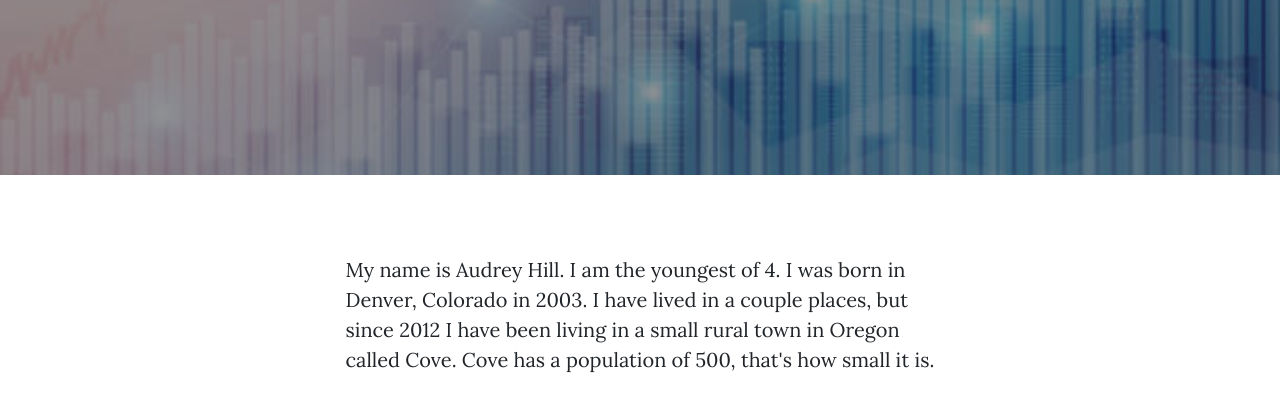
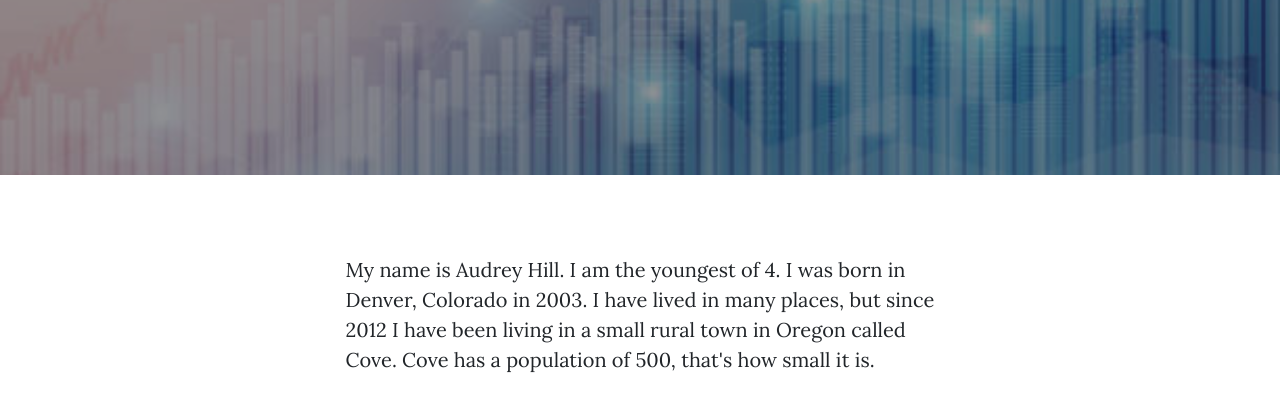
Before and after one commit to shortyofshire/IS201, a plain HTML site: page about.html in a window 1280 px wide. Shown: the part 357-761 px from the top of the page. Drawn offline with nearby package versions, Linux system fonts and the light colour scheme.

Commit message:
Update about.html

```diff
--- a/about.html
+++ b/about.html
@@ -5,7 +5,7 @@
         <meta name="viewport" content="width=device-width, initial-scale=1, shrink-to-fit=no" />
         <meta name="description" content="" />
         <meta name="author" content="" />
-        <title>Audrey Hill IS Project</title>
+        <title>Audrey Hill's Resume 2023</title>
         <link rel="icon" type="image/x-icon" href="assets/favicon.ico" />
         <!-- Font Awesome icons (free version)-->
         <script src="https://use.fontawesome.com/releases/v6.3.0/js/all.js" crossorigin="anonymous"></script>
@@ -52,7 +52,7 @@
             <div class="container px-4 px-lg-5">
                 <div class="row gx-4 gx-lg-5 justify-content-center">
                     <div class="col-md-10 col-lg-8 col-xl-7">
-                        <p>My name is Audrey Hill. I am the youngest of 4. I was born in Denver, Colorado in 2003. I have lived in a couple places, but since 2012 I have been living in a small rural town in Oregon called Cove. Cove has a population of 500, that's how small it is.</p>
+                        <p>My name is Audrey Hill. I am the youngest of 4. I was born in Denver, Colorado in 2003. I have lived in many places, but since 2012 I have been living in a small rural town in Oregon called Cove. Cove has a population of 500, that's how small it is.</p>
                         <p>Last year I was lucky enough to be accepted into Brigham Young University in Provo, Utah. Since then, I have been attending college and working hard to achieve my goals. I am currently working towards a degree in Accounting.</p>
                         <p>I love to travel, especially with my family. I particularly like to spend my time in theme parks such as Disney or Universal. If I'm not out adventuring, you can find me watching the latest movies or playing some sort of crazy video game with my brother Bailey.</p>
                     </div>
```
